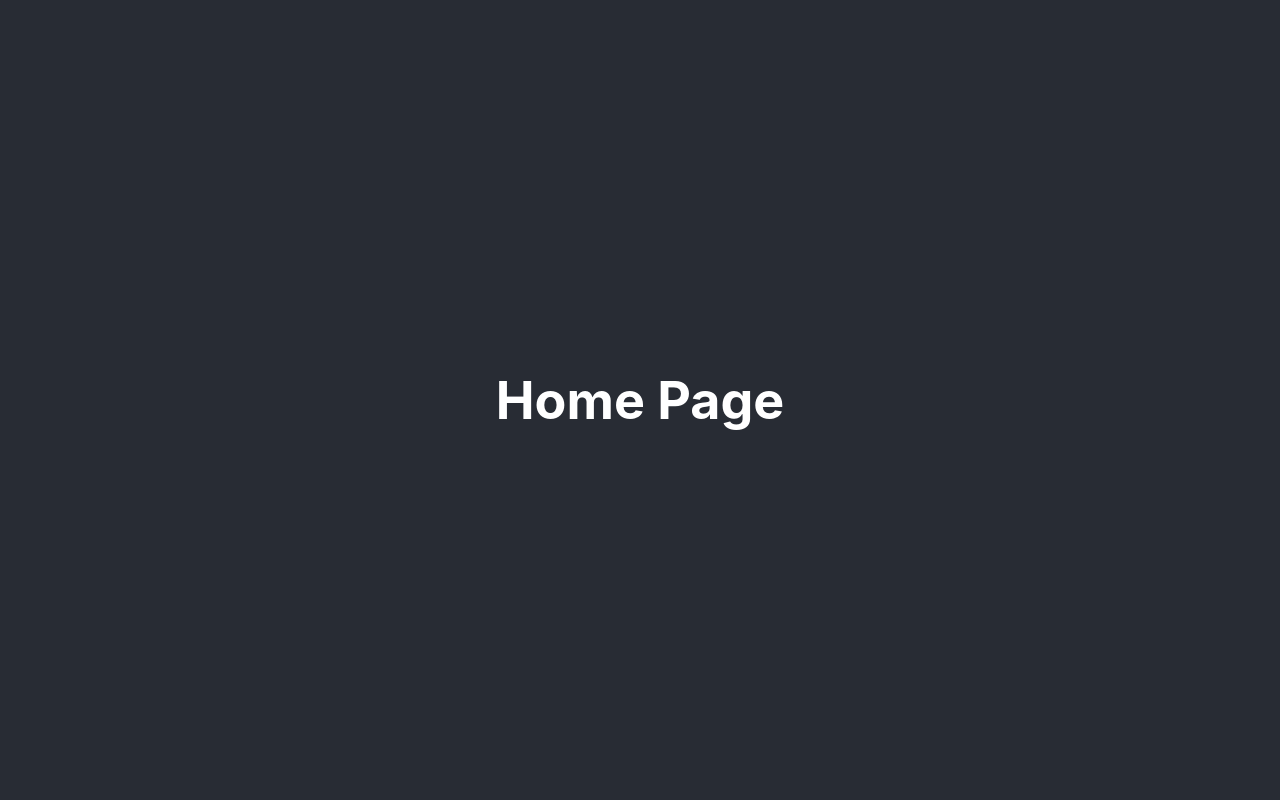
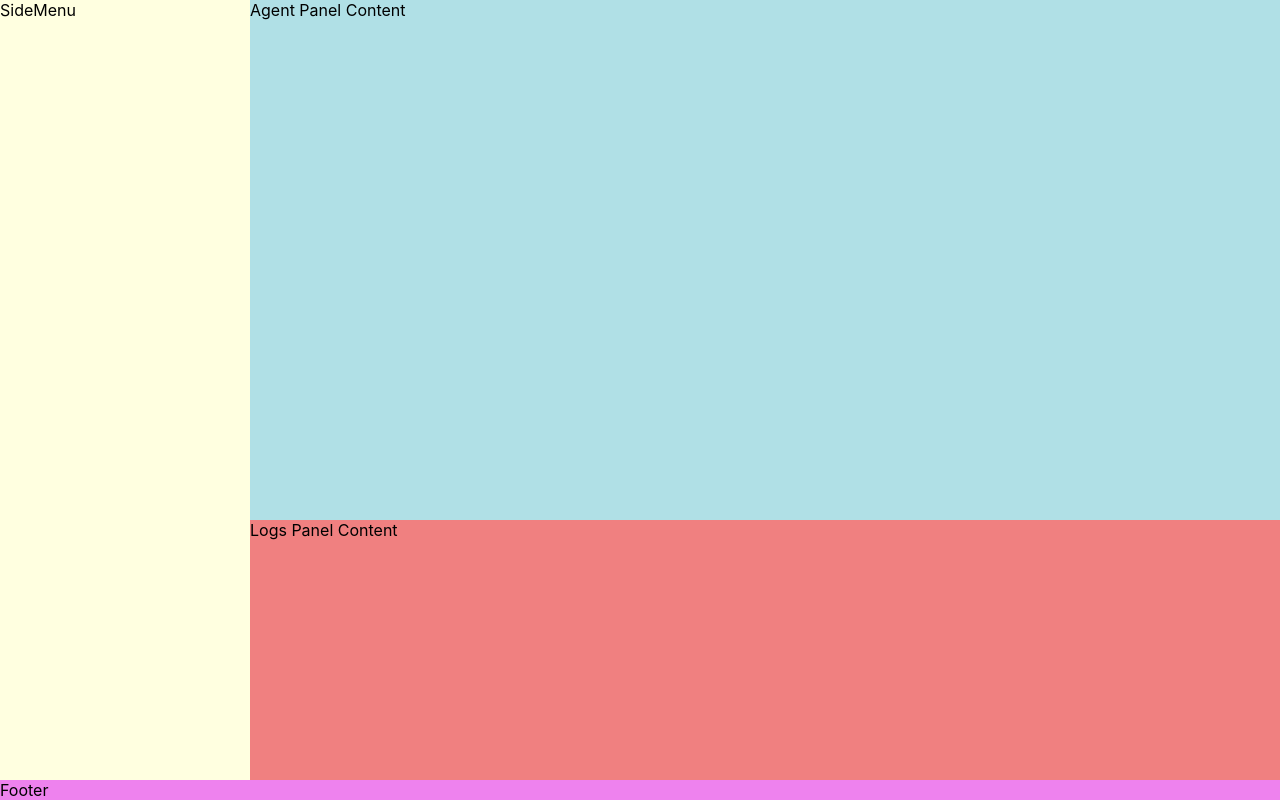
Before and after one commit to johncooked/pytrade-frontend, a React (Create React App) app in the folder my-app/: page / in a window 1280 px wide. Built offline with nearby package versions, Linux system fonts and the light colour scheme.

Commit message:
Setup app layout using grid

```diff
--- a/my-app/package.json
+++ b/my-app/package.json
@@ -15,7 +15,7 @@
     "web-vitals": "^2.1.4"
   },
   "scripts": {
-    "start": "cross-env BROWSER=none react-scripts start",
+    "start": "react-scripts start",
     "build": "react-scripts build",
     "test": "react-scripts test",
     "eject": "react-scripts eject",
--- a/my-app/src/App.jsx
+++ b/my-app/src/App.jsx
@@ -1,11 +1,26 @@
+import AgentPanel from "./components/AgentPanel/AgentPanel";
+import Footer from "./components/Footer/Footer";
+import LogsPanel from "./components/LogsPanel/LogsPanel";
+import SideMenu from "./components/SideMenu/SideMenu";
 import "./styles/App.css";
 
 function App() {
     return (
-        <div className="App">
-            <header className="App-header">
-                <h1>Home Page</h1>
-            </header>
+        <div className="app">
+            <aside className="side-menu-container">
+                <SideMenu />
+            </aside>
+            <main>
+                <div className="agent-panel-container">
+                    <AgentPanel />
+                </div>
+                <div className="logs-panel-container">
+                    <LogsPanel />
+                </div>
+            </main>
+            <footer>
+                <Footer />
+            </footer>
         </div>
     );
 }
--- /dev/null
+++ b/my-app/src/components/AgentPanel/AgentPanel.css
@@ -0,0 +1,5 @@
+/* AgentPanel.css */
+.agent-panel {
+    height: 100%;
+    /* Other specific styles for AgentPanel */
+}
--- /dev/null
+++ b/my-app/src/components/AgentPanel/AgentPanel.jsx
@@ -0,0 +1,12 @@
+import React from "react";
+import "./AgentPanel.css";
+
+const AgentPanel = () => {
+    return (
+        <div style={{ backgroundColor: "powderblue" }} className="agent-panel">
+            Agent Panel Content
+        </div>
+    );
+};
+
+export default AgentPanel;
--- /dev/null
+++ b/my-app/src/components/Footer/Footer.jsx
@@ -0,0 +1,8 @@
+import React from "react";
+import "./Footer.css";
+
+const Footer = () => {
+    return <div style={{ backgroundColor: "violet" }}>Footer</div>;
+};
+
+export default Footer;
--- /dev/null
+++ b/my-app/src/components/LogsPanel/LogsPanel.css
@@ -0,0 +1,5 @@
+.logs-panel {
+    height: 100%;
+    overflow-y: auto;
+    /* Other specific styles for LogsPanel */
+}
--- /dev/null
+++ b/my-app/src/components/LogsPanel/LogsPanel.jsx
@@ -0,0 +1,12 @@
+import React from "react";
+import "./LogsPanel.css";
+
+const LogsPanel = () => {
+    return (
+        <div style={{ backgroundColor: "LightCoral" }} className="logs-panel">
+            Logs Panel Content
+        </div>
+    );
+};
+
+export default LogsPanel;
--- /dev/null
+++ b/my-app/src/components/SideMenu/SideMenu.css
@@ -0,0 +1,6 @@
+.side-menu {
+    height: 100%;
+    width: 250px;
+    overflow-y: auto;
+    /* Other specific styles for SideMenu */
+}
--- /dev/null
+++ b/my-app/src/components/SideMenu/SideMenu.jsx
@@ -0,0 +1,12 @@
+import React from "react";
+import "./SideMenu.css";
+
+const SideMenu = () => {
+    return (
+        <div style={{ backgroundColor: "LightYellow" }} className="side-menu">
+            SideMenu
+        </div>
+    );
+};
+
+export default SideMenu;
--- a/my-app/src/styles/App.css
+++ b/my-app/src/styles/App.css
@@ -1,38 +1,35 @@
-.App {
-  text-align: center;
+.app {
+  display: grid;
+  grid-template-columns: auto 1fr;
+  grid-template-rows: auto 1fr auto;
+  grid-template-areas:
+  	"side-menu agent-panel"
+	"side-menu logs-panel"
+	"footer footer";
+  height: 100vh;
 }
 
-.App-logo {
-  height: 40vmin;
-  pointer-events: none;
+.side-menu-container {
+	grid-column: 1;
+	grid-row: 1 / 3;
 }
 
-@media (prefers-reduced-motion: no-preference) {
-  .App-logo {
-    animation: App-logo-spin infinite 20s linear;
-  }
+main {
+	grid-column: 2;
+	grid-row: 2;
+	display: flex;
+	flex-direction: column;
 }
 
-.App-header {
-  background-color: #282c34;
-  min-height: 100vh;
-  display: flex;
-  flex-direction: column;
-  align-items: center;
-  justify-content: center;
-  font-size: calc(10px + 2vmin);
-  color: white;
+.agent-panel-container {
+	flex: 2;
 }
 
-.App-link {
-  color: #61dafb;
+.logs-panel-container {
+	flex: 1;
 }
 
-@keyframes App-logo-spin {
-  from {
-    transform: rotate(0deg);
-  }
-  to {
-    transform: rotate(360deg);
-  }
+footer {
+	grid-column: 1 / span 2;
+	grid-row: 3;
 }
```
Also changed, not shown: my-app/main.js (+6 -4 lines), my-app/src/components/Footer/Footer.css (added).
